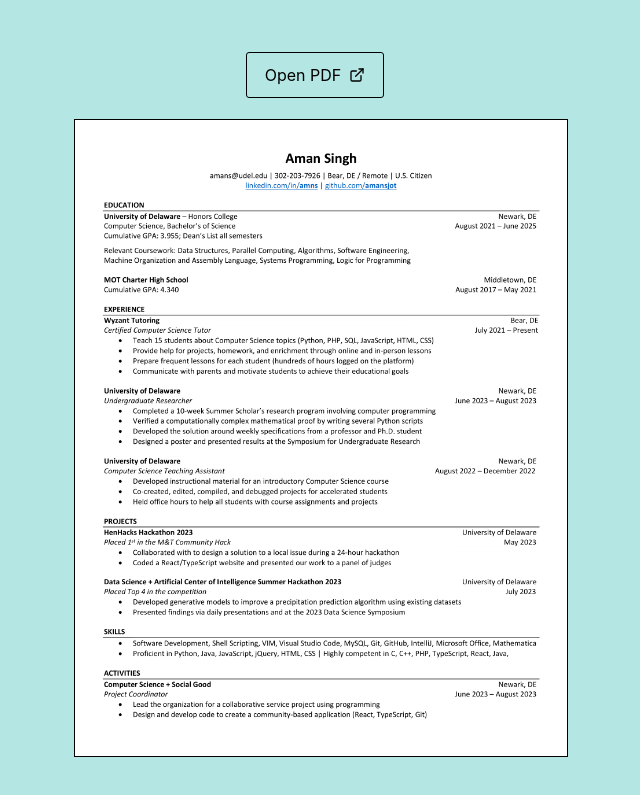
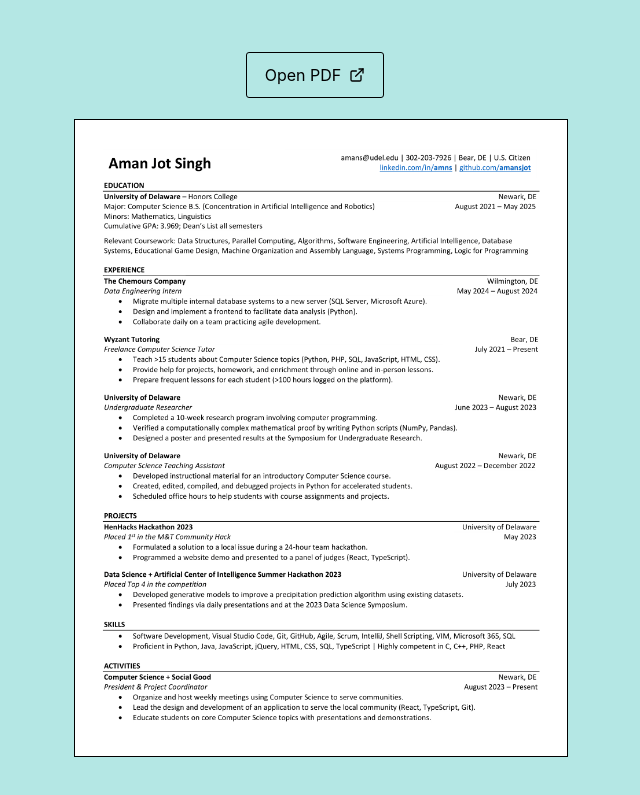
Before and after one commit to amansjot/portfolio, a React (Create React App) app: page / in a window 1280 px wide. Shown: the part 8922-9717 px from the top of the page, without its empty margins (319-959 px from the left). Built offline with nearby package versions, Linux system fonts and the light colour scheme.

Commit message:
added 2024 resume

```diff
--- a/src/App.tsx
+++ b/src/App.tsx
@@ -79,7 +79,7 @@ function App() {
           <Link href="#projects">Projects</Link>
           <Link href="#skills">Skills</Link>
           <Link href="#resume" target="_self" mr="3" id="resumeLink">
-            {/* replace href="resume2023.pdf" target="_self" */}
+            {/* replace href="resume2024.pdf" target="_self" */}
             Resume
             {/* <ExternalLinkIcon mt="-1" ml="2" /> */}
           </Link>
@@ -1275,7 +1275,7 @@ function App() {
         <br />
         <Container>
           <Link
-            href="resume2023.pdf"
+            href="resume2024.pdf"
             _hover={{ textDecoration: "none" }}
             target="_blank"
             mr="3"
@@ -1285,7 +1285,7 @@ function App() {
             <ExternalLinkIcon mt="-1" ml="2" />
           </Link>
           <Center mt="8">
-            <Image src="resume2023.png" alt="Resume" border="1px solid black" />
+            <Image src="resume2024.png" alt="Resume" border="1px solid black" />
           </Center>
         </Container>
       </Container>
```
Also changed, not shown: public/resume2024.png (added), 1 other file (tests, documents, lock files or other folders).
